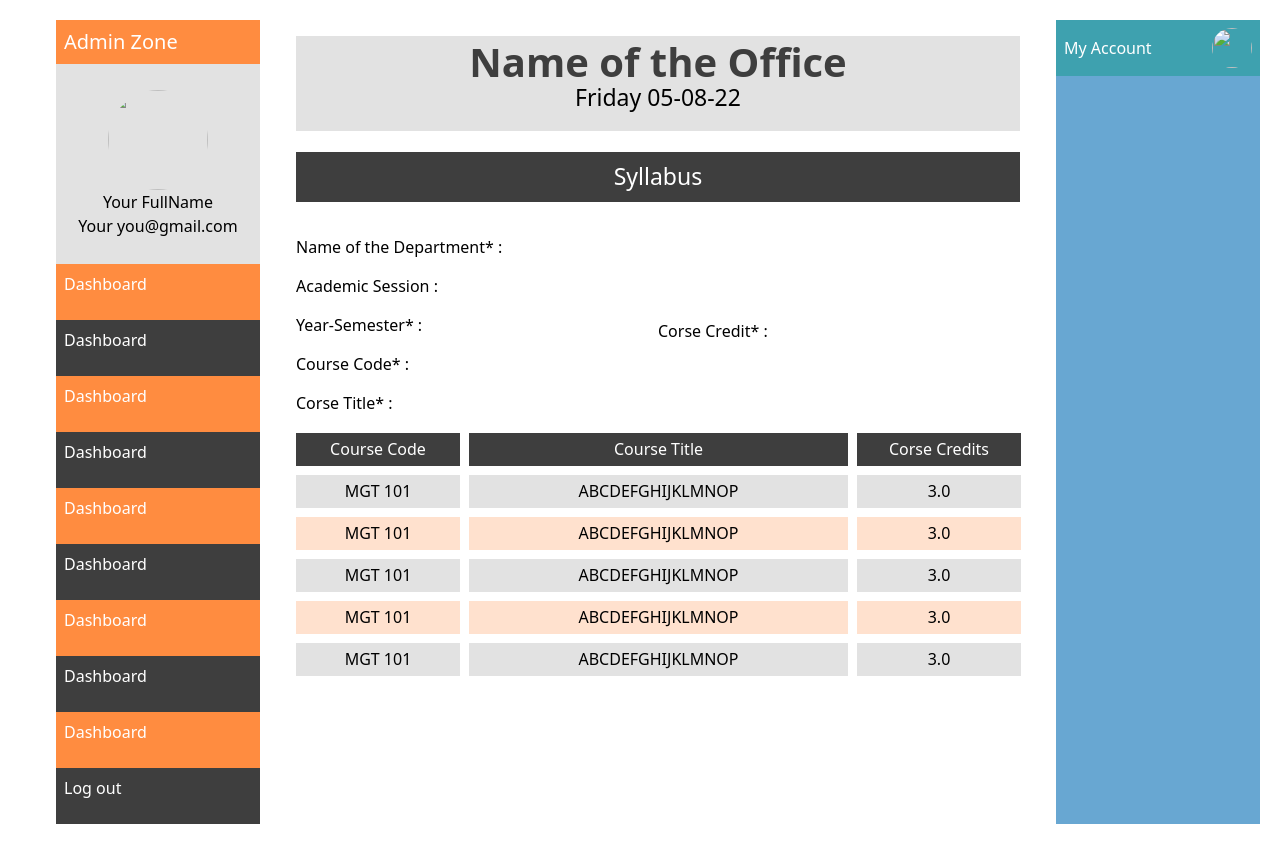
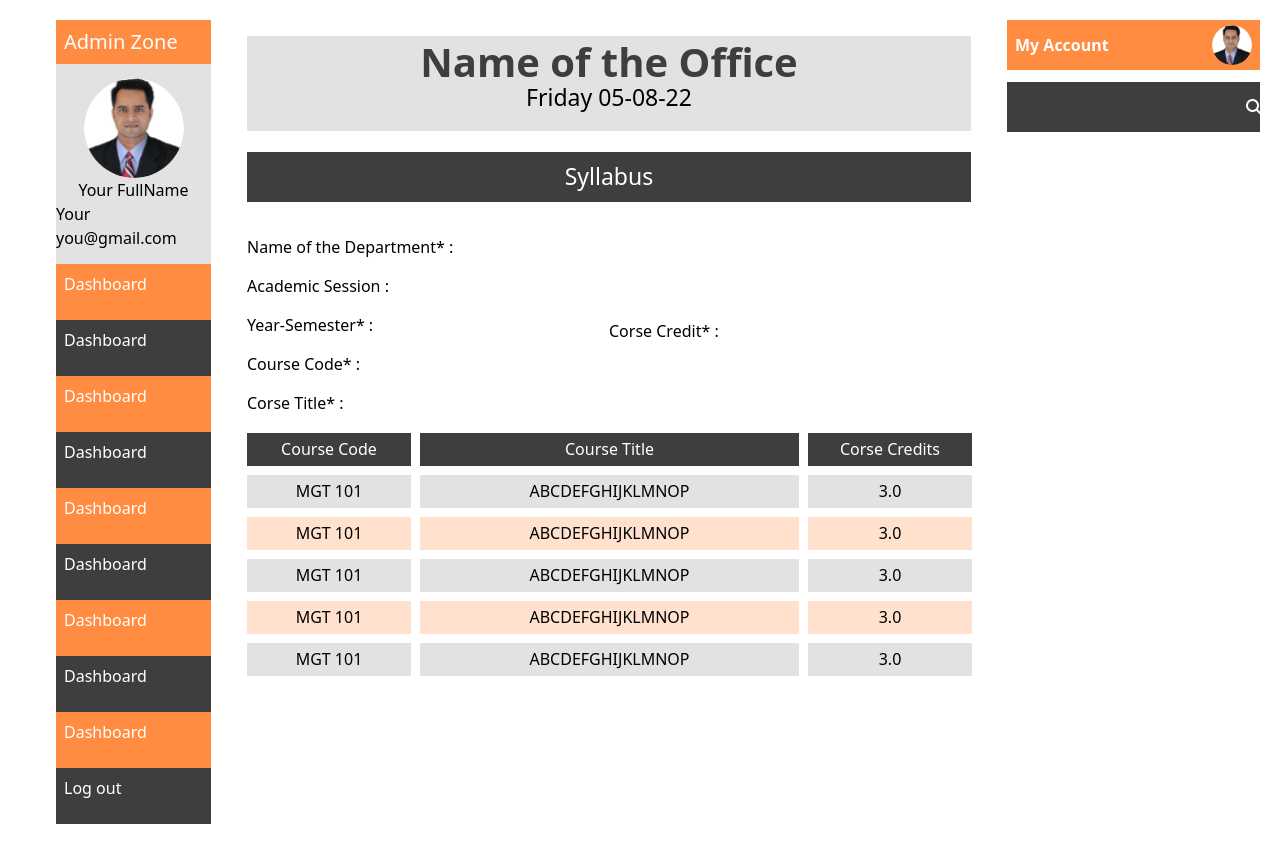
Before and after one commit to jahidrony037/bsmrstu-bba-faculty, a plain HTML site: page pages/Dashboard/Syllabus.html in a window 1280 px wide. Drawn offline with nearby package versions, Linux system fonts and the light colour scheme.

Commit message:
some syllabus change

```diff
--- a/pages/Dashboard/DashboardTwo.html
+++ b/pages/Dashboard/Syllabus.html
@@ -31,7 +31,7 @@
         <div class="avatar h-[200px] flex items-center justify-center flex-col">
           <img
             class="w-[100px] h-[100px] rounded-full"
-            src="pic/J-Sir.png"
+            src="../../images/J-Sir.png"
             alt=""
             srcset=""
           />
@@ -204,18 +204,15 @@
           </div>
         </div>
       </div>
-      <div
-        class="absolute -top-[1000px] lg:top-0 lg:relative lg:w-[20%] bg-[#68A7D2]"
-      >
+      <div class="absolute -top-[1000px] lg:top-0 lg:relative space-y-[12px] lg:w-[253px] bg-[#ffffff]">
         <div
-          class="nav bg-[#3EA1AF] p-2 text-white flex justify-between items-center"
-        >
+          class="nav bg-[#FF8C40] hover:bg-[#F3482C] h-[50px] text-white font-semibold flex justify-between items-center box-border p-2">
           <h1>My Account</h1>
-          <img
-            class="w-[40px] h-[40px] rounded-full"
-            src="download.jpg"
-            alt=""
-          />
+          <img class="w-[40px] h-[40px] rounded-full" src="../../images/J-Sir.png" alt="">
+        </div>
+        <div class="bg-[#3E3E3E] h-[50px] flex justify-between items-center box-border p-2">
+          <input type="text" class="h-[50px] bg-[#3E3E3E] focus:outline-none text-white" name="" id="">
+          <i class="fa-solid fa-magnifying-glass text-white"></i>
         </div>
       </div>
     </div>
```
Also changed, not shown: images/J-Sir.png (added).
